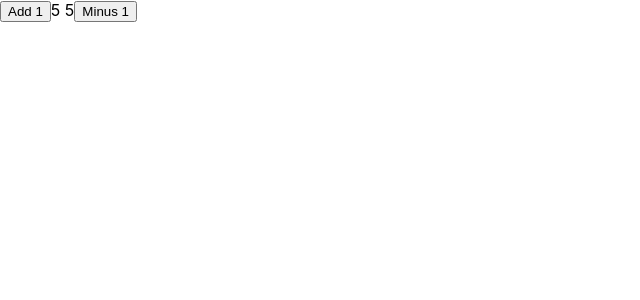
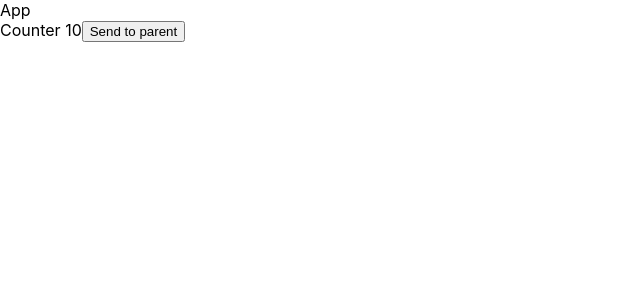
Before and after one commit to VictoriaRogo/cra, a React (Create React App) app: page / in a window 1280 px wide. Shown: the top 300 px of the page, without its empty margins (0-640 px from the left). Built offline with nearby package versions, Linux system fonts and the light colour scheme.

Commit message:
Create React App 4

```diff
--- /dev/null
+++ b/src/cra4/App.css
@@ -0,0 +1,38 @@
+.App {
+  text-align: center;
+}
+
+.App-logo {
+  height: 40vmin;
+  pointer-events: none;
+}
+
+@media (prefers-reduced-motion: no-preference) {
+  .App-logo {
+    animation: App-logo-spin infinite 20s linear;
+  }
+}
+
+.App-header {
+  background-color: #282c34;
+  min-height: 100vh;
+  display: flex;
+  flex-direction: column;
+  align-items: center;
+  justify-content: center;
+  font-size: calc(10px + 2vmin);
+  color: white;
+}
+
+.App-link {
+  color: #61dafb;
+}
+
+@keyframes App-logo-spin {
+  from {
+    transform: rotate(0deg);
+  }
+  to {
+    transform: rotate(360deg);
+  }
+}
--- /dev/null
+++ b/src/cra4/App.js
@@ -0,0 +1,26 @@
+import React, {useState} from 'react';
+import Counter from "./Counter";
+
+
+function App() {
+
+    const [count, setCount] = useState(10);
+
+  const hello = (n) => {
+      console.log('Hello', n, count);
+      setCount(count + 1);
+    }
+
+  return (
+    <div className="App">
+
+        App
+
+      <Counter count={count} hello={hello}/>
+
+
+    </div>
+  );
+}
+
+export default App;
--- /dev/null
+++ b/src/cra4/Counter.js
@@ -0,0 +1,20 @@
+import React from 'react';
+
+
+function Counter(props) {
+
+    const send = () => {
+        props.hello(123);
+    };
+
+
+
+  return (
+    <div className="App">
+      Counter {props.count}
+        <button onClick={send}>Send to parent</button>
+    </div>
+  );
+}
+
+export default Counter;
--- a/src/index.js
+++ b/src/index.js
@@ -1,7 +1,7 @@
 import React from 'react';
 import ReactDOM from 'react-dom';
 import './index.css';
-import App from './cra3/App';
+import App from './cra4/App';
 import * as serviceWorker from './serviceWorker';
 
 ReactDOM.render(
```
Also changed, not shown: 1 other file (tests, documents, lock files or other folders).
